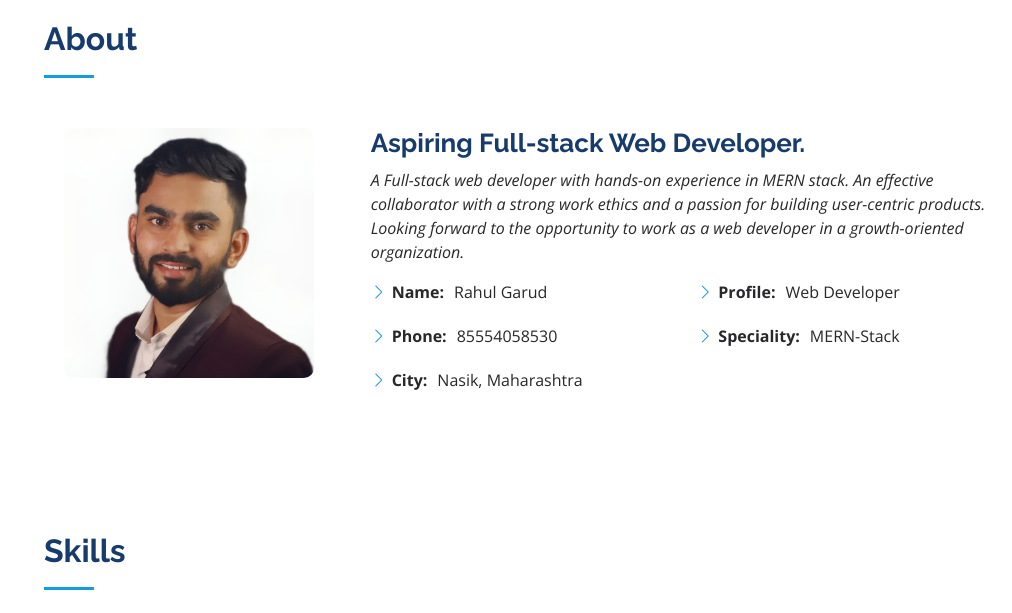
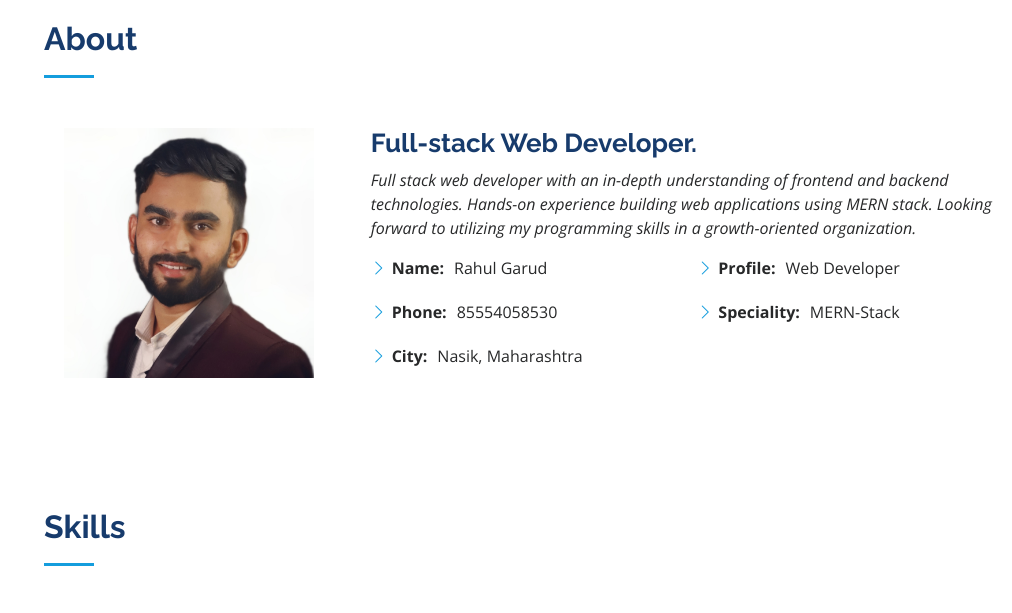
Before and after one commit to Rahul123223/Portfolio, a plain HTML site: page index.html in a window 1280 px wide. Shown: the part 840-1453 px from the top of the page, without its empty margins (268-1280 px from the left). Drawn offline with nearby package versions, Linux system fonts and the light colour scheme.

Commit message:
resume changed

```diff
--- a/index.html
+++ b/index.html
@@ -78,7 +78,7 @@
             ></a>
 
             <a
-              href="https://drive.google.com/file/d/1tUFE_Mlf5FZJjwfm35CW_j2IXjwIHK_Z/view?usp=sharing"
+              href="https://drive.google.com/file/d/1iUtYmonyFarPWr9JcOcAyHsBOrCUIwTw/view?usp=sharing"
               target="_blank"
               class="instagram"
               title="Resume"
@@ -120,7 +120,7 @@
             </li>
 
             <li>
-              <a href="https://drive.google.com/file/d/1tUFE_Mlf5FZJjwfm35CW_j2IXjwIHK_Z/view?usp=sharing" class="nav-link scrollto" target="_blank"
+              <a href="https://drive.google.com/file/d/1iUtYmonyFarPWr9JcOcAyHsBOrCUIwTw/view?usp=sharing" class="nav-link scrollto" target="_blank"
                 ><i class="bx bx-book-content"></i> <span>Resume</span></a
               >
             </li>
@@ -162,17 +162,17 @@
               <img
                 src="assets/img/profile-img.jpg"
                 class="img-fluid"
-                alt=""
-                style="border-radius: 10px; height: 250px; margin-left: 20px"
+                alt="profile_pic"
+                style="height: 250px; margin-left: 20px"
               />
             </div>
             <div class="col-lg-8 pt-4 pt-lg-0 content" data-aos="fade-left">
-              <h3>Aspiring Full-stack Web Developer.</h3>
+              <h3>Full-stack Web Developer.</h3>
               <p class="fst-italic">
-                A Full-stack web developer with hands-on experience in MERN
-                stack. An effective collaborator with a strong work ethics and a
-                passion for building user-centric products. Looking forward to
-                the opportunity to work as a web developer in a growth-oriented
+                Full stack web developer with an in-depth understanding of
+                frontend and backend technologies. Hands-on experience
+                building web applications using MERN stack. Looking forward to
+                utilizing my programming skills in a growth-oriented
                 organization.
               </p>
               <div class="row">
```
